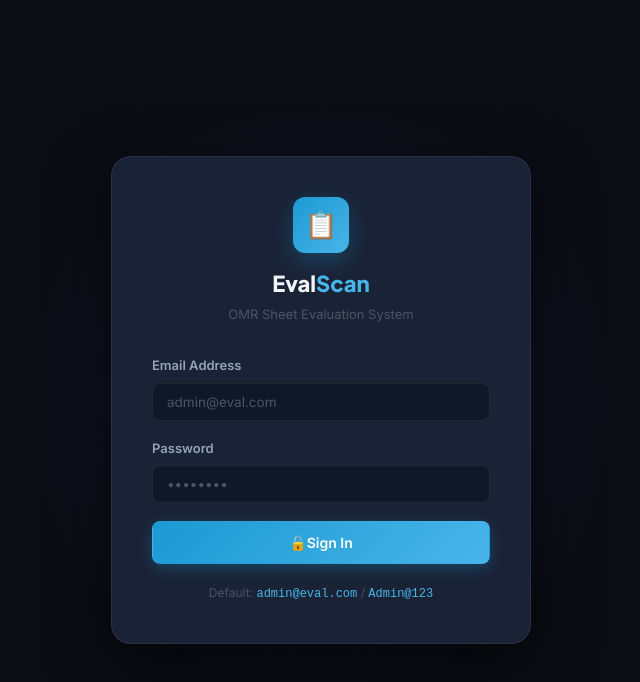
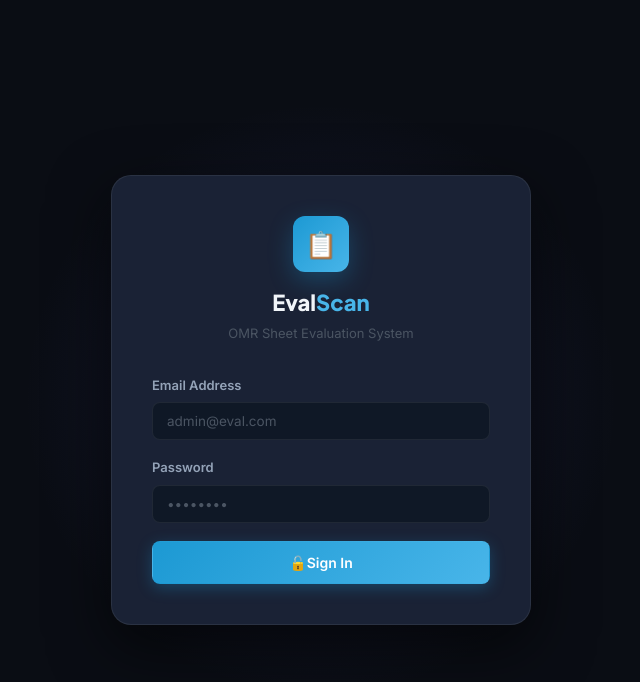
Before and after one commit to Im-praveen/eval-scan, a React (Vite) app in the folder eval-ui/: page /login in a window 1280 px wide. Shown: the top 682 px of the page, without its empty margins (319-959 px from the left). Built offline with nearby package versions, Linux system fonts and the light colour scheme; no server answers.

Commit message:
Removing Default Login Detail on Login Page

```diff
--- a/eval-ui/src/pages/LoginPage.jsx
+++ b/eval-ui/src/pages/LoginPage.jsx
@@ -82,9 +82,9 @@ export default function LoginPage() {
           </button>
         </form>
 
-        <div style={{ marginTop: 20, textAlign: 'center', fontSize: 12, color: 'var(--text-muted)' }}>
+        {/* <div style={{ marginTop: 20, textAlign: 'center', fontSize: 12, color: 'var(--text-muted)' }}>
           Default: <code style={{ color: 'var(--accent-light)' }}>admin@eval.com</code> / <code style={{ color: 'var(--accent-light)' }}>Admin@123</code>
-        </div>
+        </div> */}
       </div>
     </div>
   );
```
